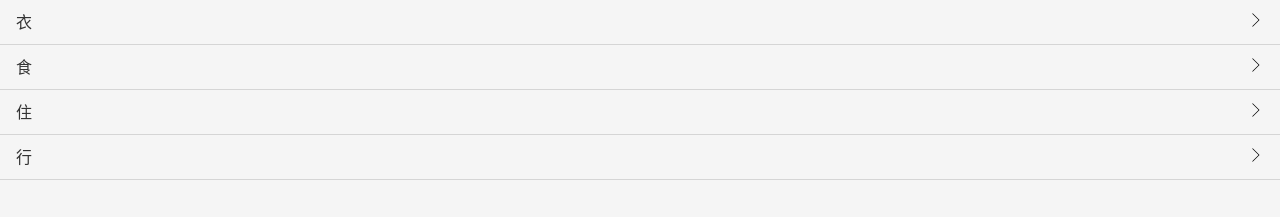
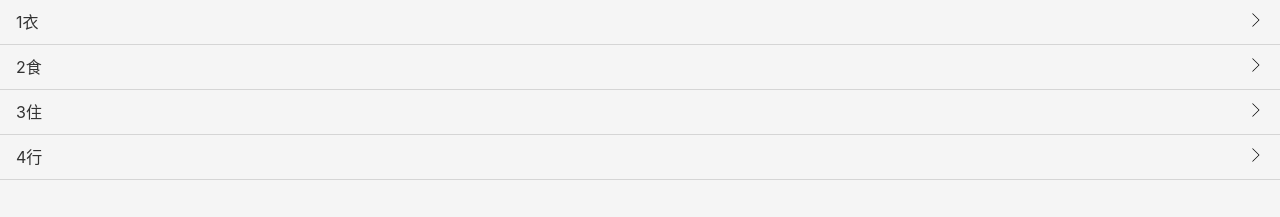
Before and after one commit to LiMiu331/keep-money-react, a React app: page /tags in a window 1280 px wide. Shown: the top 217 px of the page. Built offline with nearby package versions, Linux system fonts and the light colour scheme.

Commit message:
封装findTag 到 useTags

```diff
--- a/src/App.tsx
+++ b/src/App.tsx
@@ -25,7 +25,7 @@ function App() {
                     <Route path="/tags" exact>
                         <Tags/>
                     </Route>
-                    <Route path="/tags/:tag" exact>
+                    <Route path="/tags/:id" exact>
                         <TagEdit/>
                     </Route>
                     <Route path="/money" exact>
--- a/src/pages/Tags.tsx
+++ b/src/pages/Tags.tsx
@@ -40,7 +40,7 @@ function Tags() {
             {tags.map(tag=> <li key={tag.id}>
                 <Link to={`/tags/${tag.id}`}>
                 <span className={'oneLine'}>
-                    {tag.name}
+                    {tag.id}{tag.name}
                 </span>
                 <Icon name={'right'}/>
                 </Link>
--- a/src/pages/Tags/TagEdit.tsx
+++ b/src/pages/Tags/TagEdit.tsx
@@ -1,7 +1,14 @@
 import React from "react";
+import {useTags} from "../../useTags";
+import {useParams} from "react-router-dom"
 const TagEdit: React.FC = ()=> {
+    const {findTag} = useTags()
+    let { id } = useParams();
+    const tag = findTag(parseInt(id))
     return(
-        <div>1</div>
+        <div>
+            {tag.name}
+        </div>
     )
 }
 export  default TagEdit;
--- a/src/useTags.tsx
+++ b/src/useTags.tsx
@@ -1,16 +1,18 @@
 import {useState} from "react";
 import createId from "./lib/createId";
-
+const defaultTags = [
+    {id:createId(),name:'衣'},
+    {id:createId(),name:'食'},
+    {id:createId(),name:'住'},
+    {id:createId(),name:'行'},
+]
 const useTags = ()=> {
-    const [tags, setTags] = useState<{id: number; name: string}[]>([
-        {id:createId(),name:'衣'},
-        {id:createId(),name:'食'},
-        {id:createId(),name:'住'},
-        {id:createId(),name:'行'},
-    ])
+    const [tags, setTags] = useState<{id: number; name: string}[]>(defaultTags)
+    const findTag = (id:number) =>tags.filter(tag =>tag.id === id)[0]
     return {
         tags,
-        setTags
+        setTags,
+        findTag
     }
 }
 export {useTags}
```
